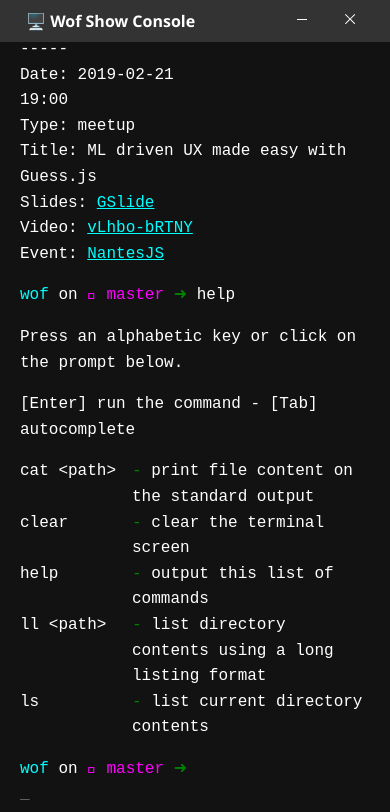
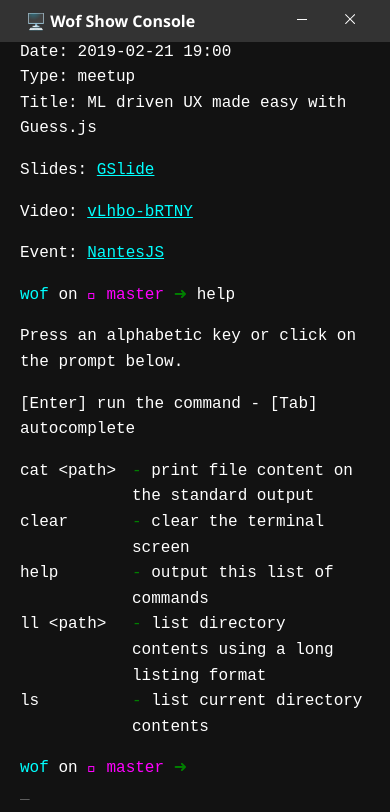
Before and after one commit to noelmace/wofshow-console, a website: page src/index.html in a window 390 px wide. Drawn offline with Linux system fonts and the light colour scheme; a web font is replaced by a local one.

Commit message:
fix: Tap targets size

```diff
--- a/src/index.css
+++ b/src/index.css
@@ -269,6 +269,14 @@ section:first-child .command {
     content: 'Date: ';
   }
 
+  .divider {
+    display: block;
+  }
+
+  .date, .time {
+    display: inline-block;
+  }
+
   .talk-title:before {
     content: 'Title: ';
   }
@@ -287,6 +295,10 @@ section:first-child .command {
 
   .talk-type:before {
     content: 'Type: ';
+  }
+
+  .slides, .video, .event {
+    margin: 1em 0;
   }
 }
 
```
